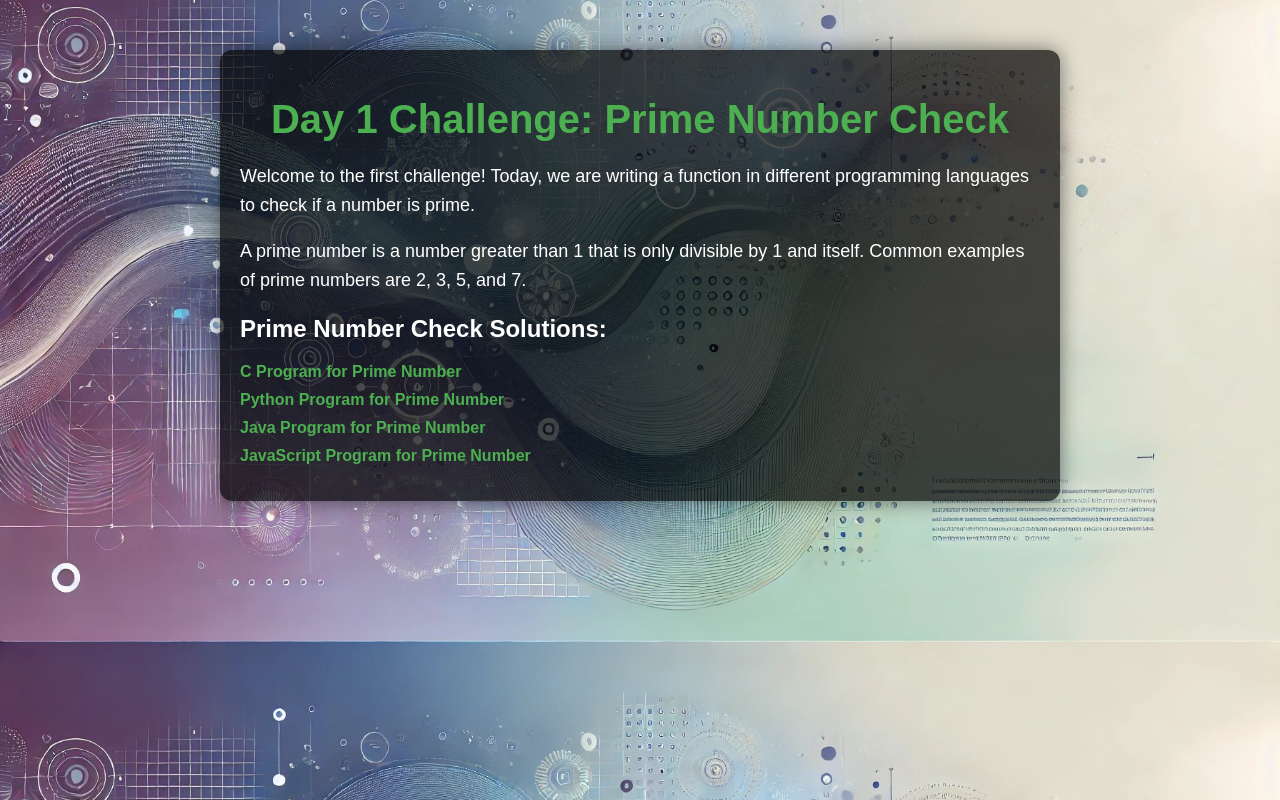
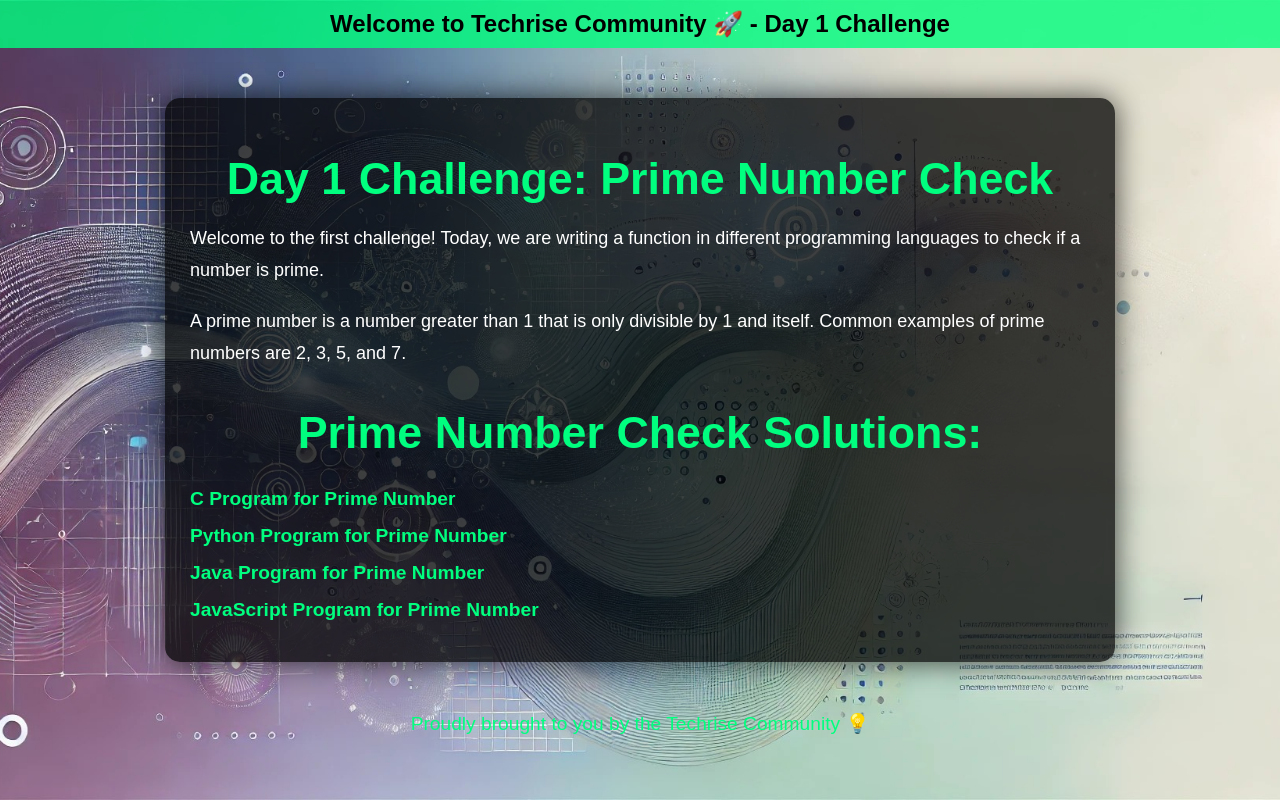
Before and after one commit to Surya-Singh-s/Day-1, a plain HTML site: page index.html in a window 1280 px wide. Drawn offline with Linux system fonts and the light colour scheme.

Commit message:
Update index.html

```diff
--- a/index.html
+++ b/index.html
@@ -5,6 +5,7 @@
     <meta name="viewport" content="width=device-width, initial-scale=1.0">
     <title>Day 1 Challenge - Prime Number Check</title>
     <style>
+        /* General Styles */
         body {
             font-family: 'Arial', sans-serif;
             margin: 0;
@@ -12,61 +13,121 @@
             background-image: url('background.jpg'); /* Replace with your background image URL */
             background-size: cover;
             background-position: center;
+            background-attachment: fixed; /* Makes background fixed on scroll */
             color: #fff;
         }
+
+        /* Container styling */
         .container {
-            max-width: 800px;
+            max-width: 900px;
             margin: 50px auto;
-            background-color: rgba(0, 0, 0, 0.7); /* Semi-transparent background */
-            padding: 20px;
-            border-radius: 12px;
-            box-shadow: 0 0 20px rgba(0, 0, 0, 0.5);
-            animation: fadeIn 1s ease-in-out; /* Fade-in animation */
+            background-color: rgba(0, 0, 0, 0.75); /* More transparent for enhanced background visibility */
+            padding: 25px;
+            border-radius: 15px;
+            box-shadow: 0 0 30px rgba(0, 0, 0, 0.7); /* Stronger shadow for depth */
+            animation: fadeIn 1.2s ease-in-out;
         }
+
+        /* Title animations */
+        h1, h2 {
+            text-align: center;
+            color: #00FF7F;
+            font-size: 2.8em;
+            margin-bottom: 15px;
+            animation: bounceIn 1.2s ease-in-out; /* Bounce animation */
+        }
+
+        /* Fade-in and Bounce effects */
         @keyframes fadeIn {
             from { opacity: 0; }
             to { opacity: 1; }
         }
-        h1 {
-            text-align: center;
-            color: #4CAF50;
-            font-size: 2.5em;
-            margin-bottom: 20px;
-            animation: slideIn 0.5s ease-in-out; /* Slide-in animation */
+
+        @keyframes bounceIn {
+            from { transform: scale(0.5); opacity: 0; }
+            to { transform: scale(1); opacity: 1; }
         }
-        @keyframes slideIn {
-            from { transform: translateY(-20px); opacity: 0; }
+
+        /* Paragraph styling */
+        p {
+            font-size: 18px;
+            line-height: 1.8;
+            animation: slideUp 1.5s ease-in-out;
+        }
+
+        /* SlideUp animation */
+        @keyframes slideUp {
+            from { transform: translateY(20px); opacity: 0; }
             to { transform: translateY(0); opacity: 1; }
         }
-        p {
-            font-size: 18px;
-            line-height: 1.6;
-            animation: fadeIn 1s ease-in-out;
-        }
+
+        /* Link Styles */
         a {
-            color: #4CAF50;
+            color: #00FF7F;
             text-decoration: none;
             font-weight: bold;
-            transition: color 0.3s;
+            font-size: 1.2em;
+            transition: color 0.3s, transform 0.3s;
         }
+
         a:hover {
-            color: #fff; /* Change color on hover */
-            text-decoration: underline;
+            color: #FFD700; /* Gold color on hover */
+            transform: scale(1.1); /* Slight grow effect on hover */
         }
+
+        /* Links list */
         .links {
-            margin-top: 20px;
+            margin-top: 30px;
         }
+
         .links ul {
             list-style-type: none;
             padding: 0;
         }
+
         .links li {
-            margin-bottom: 10px;
-            animation: fadeIn 1.5s ease-in-out; /* Fade-in effect for links */
+            margin-bottom: 15px;
+            animation: fadeIn 1.8s ease-in-out;
+        }
+
+        /* Footer Styling */
+        footer {
+            text-align: center;
+            font-size: 1.2em;
+            color: #00FF7F;
+            margin-top: 40px;
+            animation: fadeInFooter 2s ease-in-out;
+        }
+
+        /* Footer Animation */
+        @keyframes fadeInFooter {
+            from { opacity: 0; }
+            to { opacity: 1; }
+        }
+
+        /* Techrise Community Banner */
+        .banner {
+            background-color: rgba(0, 255, 127, 0.8); /* Transparent green */
+            color: #000;
+            padding: 10px;
+            text-align: center;
+            font-weight: bold;
+            font-size: 1.5em;
+            animation: slideDown 1.5s ease-in-out; /* Slide down effect for top banner */
+        }
+
+        @keyframes slideDown {
+            from { transform: translateY(-100px); opacity: 0; }
+            to { transform: translateY(0); opacity: 1; }
         }
     </style>
 </head>
 <body>
+
+    <!-- Techrise Community Top Banner -->
+    <div class="banner">
+        Welcome to Techrise Community 🚀 - Day 1 Challenge
+    </div>
 
     <div class="container">
         <h1>Day 1 Challenge: Prime Number Check</h1>
@@ -88,5 +149,10 @@
         </div>
     </div>
 
+    <!-- Footer for Techrise Community -->
+    <footer>
+        Proudly brought to you by the Techrise Community 💡
+    </footer>
+
 </body>
 </html>
```
